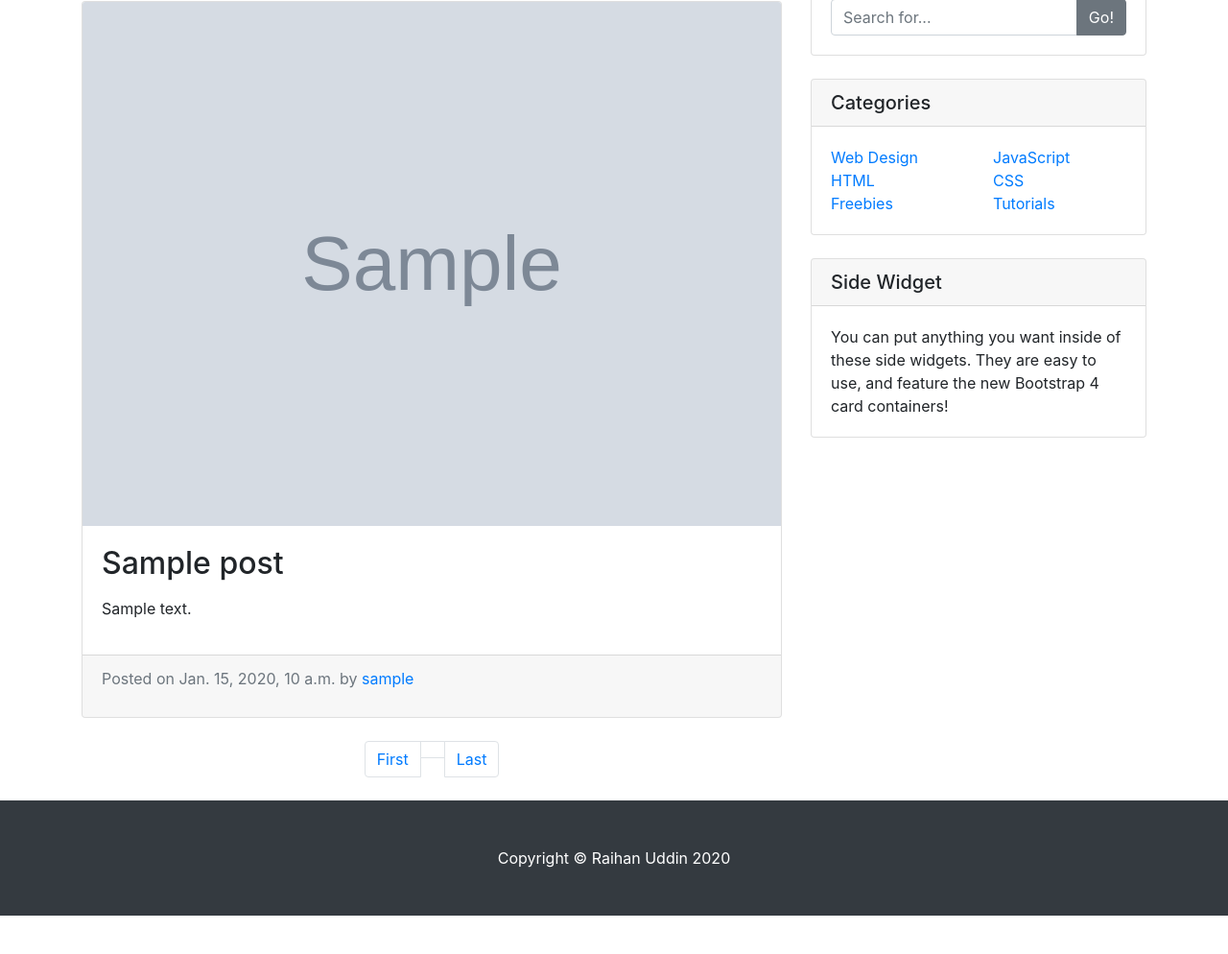
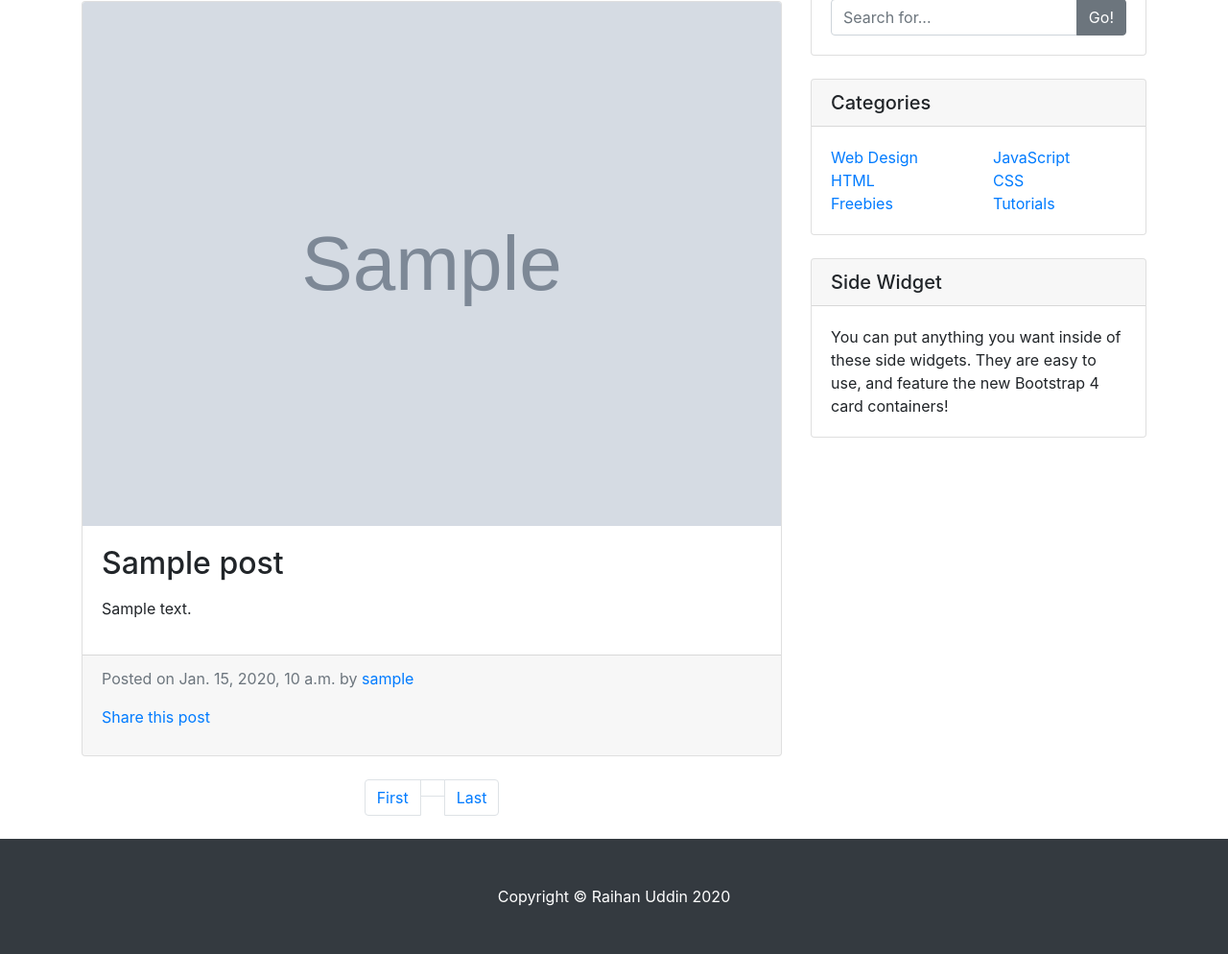
Before and after one commit to raihan705/myblog, a Django app: a page that uses blog/templates/blog/post/detail.html in a window 1280 px wide. Shown: the part 151-1145 px from the top of the page at 96% size. Before the commit the page ends 1105 px from the top, so only its background shows below. Run offline with Django 3.2, Linux system fonts and the light colour scheme; tables that the repository leaves empty hold one stand-in row (values such as "Sample post"); grey boxes marked "Sample" are stand-in pictures; some libraries are stand-ins or nearby versions.

Commit message:
add sharing post via email functionality

```diff
--- a/blog/templates/blog/post/detail.html
+++ b/blog/templates/blog/post/detail.html
@@ -31,9 +31,13 @@
 
               </div>
               <div class="card-footer text-muted">
-              <p>
-                Posted on {{post.publish}} by
-                <a href="#">{{post.author}}</a>
+                <p>
+                  Posted on {{post.publish}} by
+                  <a href="#">{{post.author}}</a>
+                </p>
+                <p>
+                  <a href = "{% url 'blog:post_share' post.id %}">Share this post </a>
+                </p>
               </div>
             </div>
 
--- a/blog/urls.py
+++ b/blog/urls.py
@@ -10,4 +10,5 @@ urlpatterns = [
     path('', views.post_list, name = 'post_list'),
     #path('',views.PostListView.as_view(), name = 'post_list'),
     path('<int:year>/<int:month>/<int:day>/<slug:post>/', views.post_detail, name = 'post_detail'),
+    path('<int:post_id>/share/', views.post_share, name = 'post_share'),
 ]
--- a/blog/views.py
+++ b/blog/views.py
@@ -1,11 +1,14 @@
 from django.shortcuts import render,get_object_or_404
 from django.core.paginator import Paginator,EmptyPage,PageNotAnInteger
 from django.views.generic import ListView
+
+from django.core.mail import send_mail
 
 
 #from internal application import
 
 from blog.models import Post
+from blog.forms import EmailPostForm
 
 # Create your views here.
 
@@ -58,3 +61,29 @@ def post_detail(request,year,month,day,post):
     }
 
     return render(request, 'blog/post/detail.html', context)
+
+def post_share(request, post_id):
+    # Retrive post bt id
+    post = get_object_or_404(Post, id=post_id, status='published')
+    sent = False
+    if request.method == 'POST':
+        form = EmailPostForm(request.POST)
+        if form.is_valid():
+            cd = form.cleaned_data
+            post_url = request.build_absolute_uri(post.get_absolute_url())
+            subject = f"{cd['name']} recommends you read " \
+                f"{post.title}"
+
+            message = f"Read{post.title} at {post_url}\n\n " \
+                f"{cd['name']}\ 's comments: {cd['comments']}"
+
+            send_mail(subject, message, 'ruhan9419@gmail.com', [cd['receiver_email']])
+            sent = True
+
+    else:
+        form = EmailPostForm()
+    context = {
+       'form':form, 'sent':sent, 'post':post
+    }
+
+    return render(request, 'blog/post/emailpostshare.html', context)
```
Also changed, not shown: blog/forms.py (added, +7 -0 lines), blog/templates/blog/post/emailpostshare.html (added, +28 -0 lines), myblog/settings.py (+9 -0 lines).
